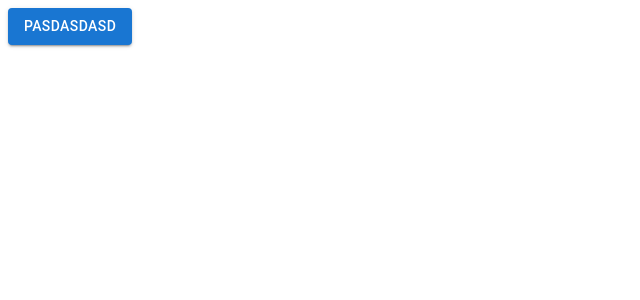
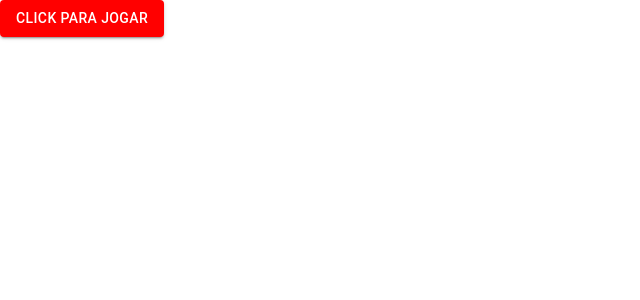
Before and after one commit to kazuohagy/Interface-Facebook, a React (Create React App) app: page / in a window 1280 px wide. Shown: the top 300 px of the page, without its empty margins (0-640 px from the left). Built offline with nearby package versions, Linux system fonts and the light colour scheme.

Commit message:
Deu certo Button

```diff
--- a/src/App.js
+++ b/src/App.js
@@ -1,12 +1,25 @@
 import React from "react";
 import reactDom from "react-dom";
 import { Button } from "@mui/material";
+import { ThemeProvider, createTheme } from "@mui/material/styles";
 
 function App() {
+  const theme = createTheme({
+    palette: {
+      primary: {
+        main: "#FF69B4",
+      },
+      secondary: {
+        main: "#FF0000",
+      },
+    },
+  });
   return (
-    <Button variant="contained" color="primary">
-      Pasdasdasd
-    </Button>
+    <ThemeProvider theme={theme}>
+      <Button variant="contained" color="secondary">
+        Click para jogar
+      </Button>
+    </ThemeProvider>
   );
 }
 
--- a/src/index.js
+++ b/src/index.js
@@ -1,10 +1,12 @@
 import React from "react";
 import ReactDOM from "react-dom";
-
+import { CssBaseline } from "@mui/material";
 import App from "./App";
 
 ReactDOM.render(
-  <App />,
-
+  <React.StrictMode>
+    <CssBaseline />
+    <App />
+  </React.StrictMode>,
   document.getElementById("root")
 );
```
